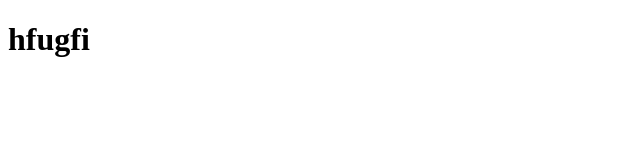
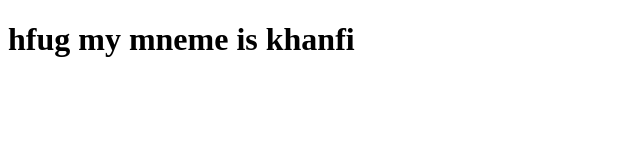
Before and after one commit to pawan-dot/todoapp-ussng-mysql, a plain HTML site: page contact.html in a window 1280 px wide. Shown: the whole page, without its empty margins (0-640 px from the left). Drawn offline with Linux system fonts and the light colour scheme.

Commit message:
waste.html

```diff
--- a/contact.html
+++ b/contact.html
@@ -6,6 +6,6 @@
     <title>Document</title>
 </head>
 <body>
-    <h1>hfugfi</h1>
+    <h1>hfug my mneme is khanfi</h1>
 </body>
 </html>
```
Also changed, not shown: waste.html (added).
